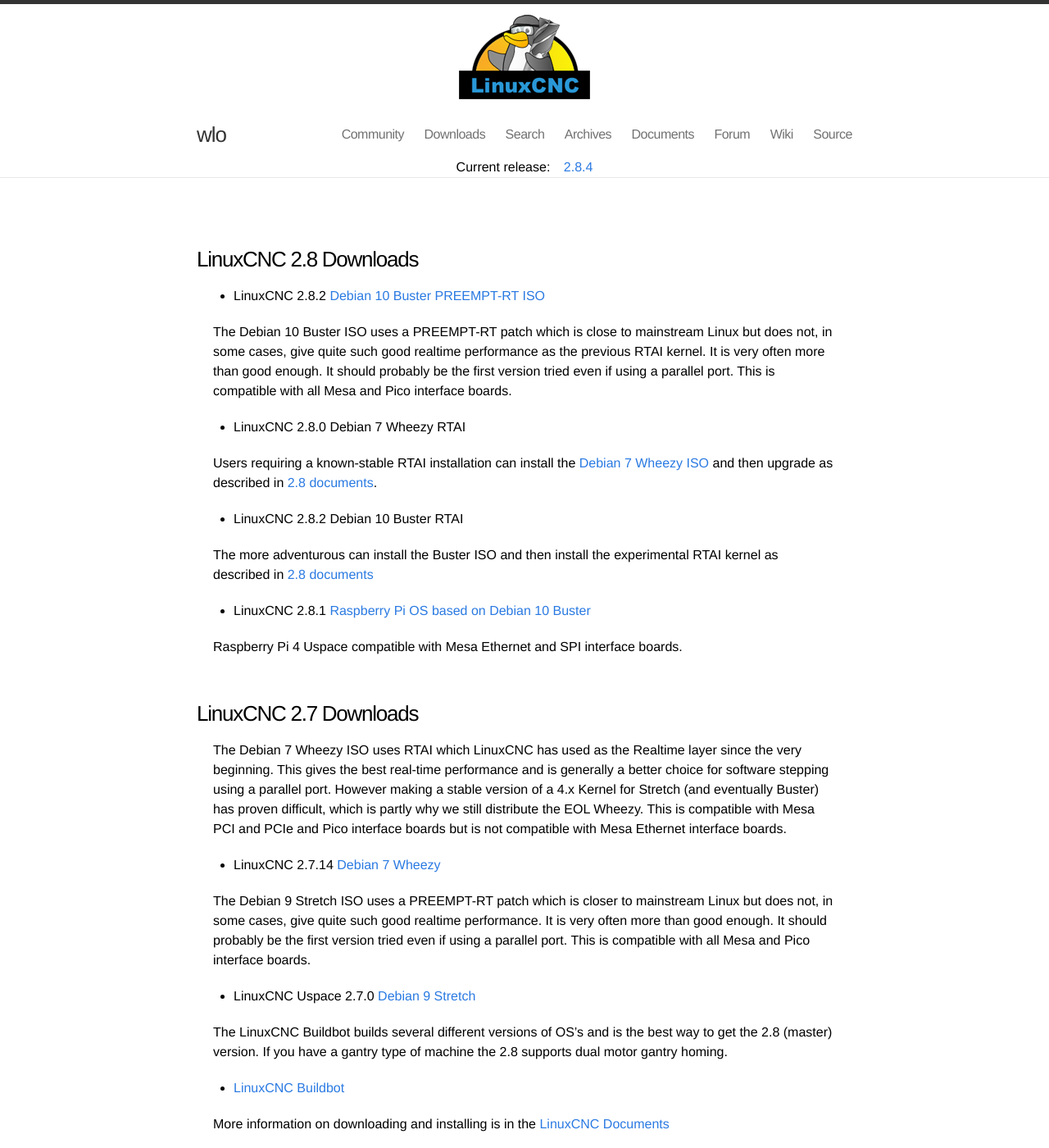
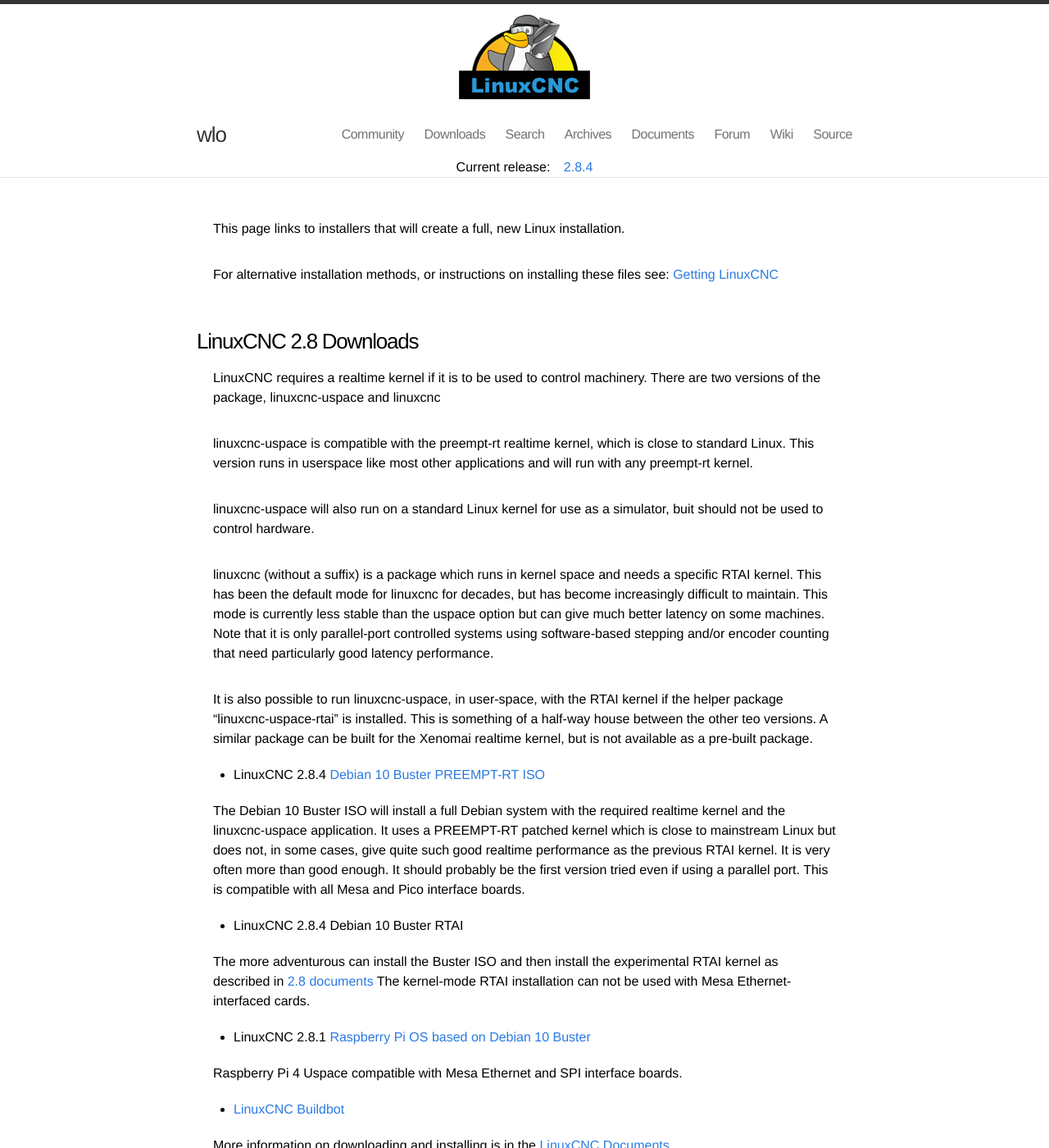
Before and after one commit to LinuxCNC/wlo, a Jekyll site: the page built from downloads/index.md, in a window 1280 px wide and 1400 px high. Shown: the whole window at 82% size. Built offline with Jekyll 4.4.1, drawn with Linux system fonts in a browser that asks for light colours; some of the changed text lies outside the part shown.

Commit message:
Update Download instructions

```diff
--- a/downloads/index.md
+++ b/downloads/index.md
@@ -7,61 +7,68 @@
 date: 2006-02-27 14:42:54.000000000 -07:00
 ---
 
+This page links to installers that will create a full, new Linux
+installation.
+
+For alternative installation methods, or instructions on installing these
+files see:
+[Getting LinuxCNC](http://linuxcnc.org/docs/stable/html/getting-started/getting-linuxcnc.html)
+
 ## LinuxCNC 2.8 Downloads
 
-* LinuxCNC 2.8.2 [Debian 10 Buster PREEMPT-RT ISO](https://www.linuxcnc.org/iso/linuxcnc-2.8.2-buster.iso)
+LinuxCNC requires a realtime kernel if it is to be used to control machinery.
+There are two versions of the package, linuxcnc-uspace and linuxcnc
 
-The Debian 10 Buster ISO uses a PREEMPT-RT patch which is close to mainstream
-Linux but does not, in some cases, give quite such good realtime performance as
-the previous RTAI kernel. It is very often more than good enough. It should
-probably be the first version tried even if using a parallel port.
+linuxcnc-uspace is compatible with the preempt-rt realtime kernel, which
+is close to standard Linux. This version runs in userspace like most
+other applications and will run with any preempt-rt kernel.
+
+linuxcnc-uspace will also run on a standard Linux kernel for use as a
+simulator, buit should not be used to control hardware.
+
+linuxcnc (without a suffix) is a package which runs in kernel space and needs a specific
+RTAI kernel. This has been the default mode for linuxcnc for decades, but
+has become increasingly difficult to maintain. This mode is currently
+less stable than the uspace option but can give much better latency on
+some machines. Note that it is only parallel-port controlled systems using
+software-based stepping and/or encoder counting that need particularly
+good latency performance.
+
+It is also possible to run linuxcnc-uspace, in user-space, with the RTAI
+kernel if the helper package "linuxcnc-uspace-rtai" is installed. This is
+something of a half-way house between the other teo versions. A similar
+package can be built for the Xenomai realtime kernel, but is not available
+as a pre-built package.
+
+
+* LinuxCNC 2.8.4 [Debian 10 Buster PREEMPT-RT ISO](https://www.linuxcnc.org/iso/linuxcnc-2.8.4-buster.iso)
+
+The Debian 10 Buster ISO will install a full Debian system with the required
+realtime kernel and the linuxcnc-uspace application. It uses a PREEMPT-RT
+patched kernel  which is close to mainstream Linux but does not, in some
+cases, give quite such good realtime performance as the previous RTAI
+kernel. It is very often more than good enough. It should probably be
+the first version tried even if using a parallel port.
 This is compatible with all Mesa and Pico interface boards.
 
-* LinuxCNC 2.8.0 Debian 7 Wheezy RTAI
-
-Users requiring a known-stable RTAI installation can install the
-[Debian 7 Wheezy ISO](https://www.linuxcnc.org/iso/linuxcnc-2.7.14-wheezy.iso)
-and then upgrade as described in
-[2.8 documents](http://linuxcnc.org/docs/2.8/html/getting-started/updating-linuxcnc.html).
-
-* LinuxCNC 2.8.2 Debian 10 Buster RTAI
+* LinuxCNC 2.8.4 Debian 10 Buster RTAI
 
 The more adventurous can install the Buster ISO and then install the
 experimental RTAI kernel as described in
 [2.8 documents](http://linuxcnc.org/docs/2.8/html/getting-started/getting-linuxcnc.html#cha:Installing-RTAI)
+The kernel-mode RTAI installation can not be used with Mesa Ethernet-interfaced cards.
+
 
 * LinuxCNC 2.8.1 [Raspberry Pi OS based on Debian 10 Buster](https://www.linuxcnc.org/iso/linuxcnc-2.8.1-pi4.zip)
 
 Raspberry Pi 4 Uspace compatible with Mesa Ethernet and SPI interface boards.
 
-## LinuxCNC 2.7 Downloads
 
-The Debian 7 Wheezy ISO uses RTAI which LinuxCNC has used as the Realtime layer
-since the very beginning. This gives the best real-time performance and is
-generally a better choice for software stepping using a parallel port. However
-making a stable version of a 4.x Kernel for Stretch (and eventually Buster) has
-proven difficult, which is partly why we still distribute the EOL Wheezy. This
-is compatible with Mesa PCI and PCIe and Pico interface boards but is not
-compatible with Mesa Ethernet interface boards.
-
-* LinuxCNC 2.7.14 [Debian 7 Wheezy](http://www.linuxcnc.org/iso/linuxcnc-2.7.14-wheezy.iso)
-
-The Debian 9 Stretch ISO uses a PREEMPT-RT patch which is closer to mainstream
-Linux but does not, in some cases, give quite such good realtime performance.
-It is very often more than good enough. It should probably be the first version
-tried even if using a parallel port. This is compatible with all Mesa and Pico
-interface boards.
-
-* LinuxCNC Uspace 2.7.0 [Debian 9 Stretch](http://www.linuxcnc.org/testing-stretch-rtpreempt/)
-
-The LinuxCNC Buildbot builds several different versions of OS's and is the best
-way to get the 2.8 (master) version. If you have a gantry type of machine the
-2.8 supports dual motor gantry homing.
 
 * [LinuxCNC Buildbot](http://buildbot.linuxcnc.org/)
 
 More information on downloading and installing is in the
-[LinuxCNC Documents](http://linuxcnc.org/docs/2.7/html/getting-started/getting-linuxcnc.html)
+[LinuxCNC Documents](http://linuxcnc.org/docs/stable/html/getting-started/getting-linuxcnc.html)
 
 
 ## LinuxCNC Packages
@@ -70,12 +77,10 @@
 from the command line or with GDebi as a graphical install method. You will need
 to have a Preempt RT kernel to run Uspace.
 
-* [LinuxCNC Uspace 2.8.1 64bit](https://www.linuxcnc.org/dists/buster/2.8-rtpreempt/binary-amd64/linuxcnc-uspace_2.8.1_amd64.deb)
-
-* [LinuxCNC Uspace 2.8.1 32bit](https://www.linuxcnc.org/dists/buster/2.8-rtpreempt/binary-i386/linuxcnc-uspace_2.8.1_i386.deb)
-
-* [LinuxCNC Uspace 2.8.1 armhf](https://www.linuxcnc.org/dists/buster/2.8-rtpreempt/binary-armhf/linuxcnc-uspace_2.8.1_armhf.deb)
-
-* [LinuxCNC Uspace 2.8.1 Docs](https://www.linuxcnc.org/dists/buster/2.8-rtpreempt/binary-amd64/linuxcnc-doc-en_2.8.1_all.deb)
-
-* [LinuxCNC Uspace 2.8.1 Dev](https://www.linuxcnc.org/dists/buster/2.8-rtpreempt/binary-amd64/linuxcnc-uspace-dev_2.8.1_amd64.deb)
+* [LinuxCNC Uspace 2.8.4 64bit](https://www.linuxcnc.org/dists/buster/2.8-rtpreempt/binary-amd64/linuxcnc-uspace_2.8.4_amd64.deb)
+* [LinuxCNC Uspace 2.8.4 32bit](https://www.linuxcnc.org/dists/buster/2.8-rtpreempt/binary-i386/linuxcnc-uspace_2.8.4_i386.deb)
+* [LinuxCNC Uspace 2.8.4 armhf](https://www.linuxcnc.org/dists/buster/2.8-rtpreempt/binary-armhf/linuxcnc-uspace_2.8.4_armhf.deb)
+* LinuxCNC Docs [English](https://www.linuxcnc.org/dists/buster/2.8-rtpreempt/binary-amd64/linuxcnc-doc-en_2.8.4_all.deb) [Spanish](https://www.linuxcnc.org/dists/buster/2.8-rtpreempt/binary-amd64/linuxcnc-doc-es_2.8.4_all.deb) [French](https://www.linuxcnc.org/dists/buster/2.8-rtpreempt/binary-amd64/linuxcnc-doc-fr_2.8.4_all.deb) [Japanese (partial)](https://www.linuxcnc.org/dists/buster/2.8-rtpreempt/binary-amd64/linuxcnc-doc-ja_2.8.4_all.deb) [Chinese](https://www.linuxcnc.org/dists/buster/2.8-rtpreempt/binary-amd64/linuxcnc-doc-cn_2.8.4_all.deb)
+* [LinuxCNC Uspace 2.8.4 Dev](https://www.linuxcnc.org/dists/buster/2.8-rtpreempt/binary-amd64/linuxcnc-uspace-dev_2.8.4_amd64.deb)
+* [LinuxCNC RTAI 2.8.4](https://www.linuxcnc.org/dists/buster/2.8-rt/binary-amd64/linuxcnc_2.8.4_amd64.deb)
+* [LinuxCNC uspace helper for RTAI kernel](https://www.linuxcnc.org/dists/buster/2.8-rtpreempt/binary-amd64/linuxcnc-uspace-rtai_2.8.4_amd64.deb)
```
